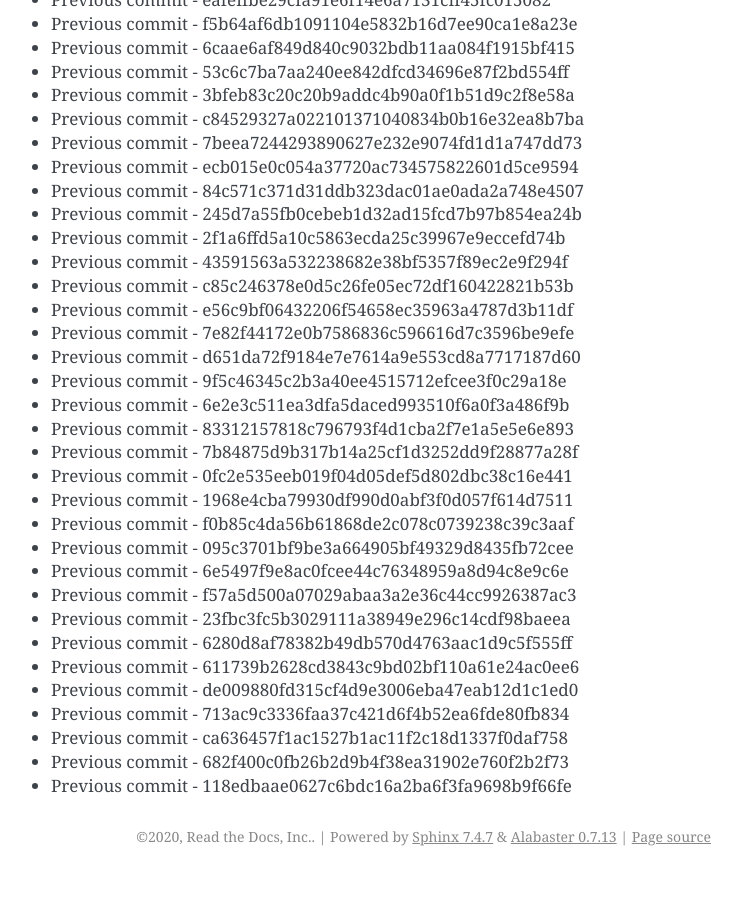
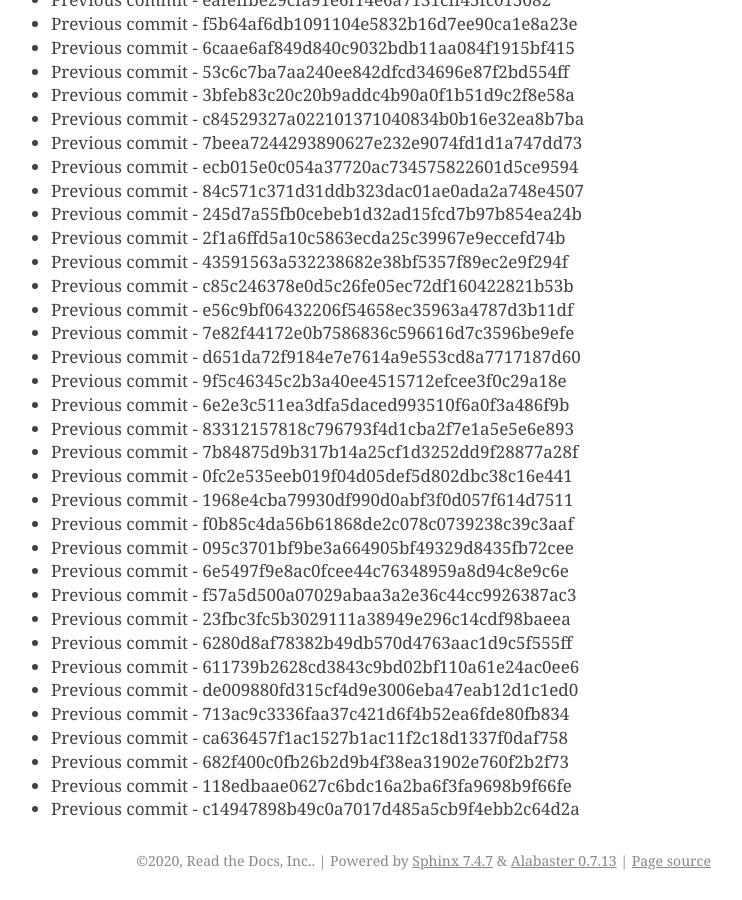
Before and after one commit to readthedocs/rtd-git-stresstest, a Sphinx documentation site: the page built from docs/updates.rst, in a window 1280 px wide and 900 px high, scrolled down 74378 px. Shown: the whole window, without its empty margins (399-1141 px from the left). Built offline with Sphinx 7.4.7, drawn with Linux system fonts in a browser that asks for light colours; before the commit the page ends 75254 px from its top, so only the background shows below that.

Commit message:
Generating commit from previous: c14947898b49c0a7017d485a5cb9f4ebb2c64d2a

```diff
--- a/docs/updates.rst
+++ b/docs/updates.rst
@@ -3157,3 +3157,4 @@ It can be tested for any performance characteristics.
 * Previous commit - ca636457f1ac1527b1ac11f2c18d1337f0daf758
 * Previous commit - 682f400c0fb26b2d9b4f38ea31902e760f2b2f73
 * Previous commit - 118edbaae0627c6bdc16a2ba6f3fa9698b9f66fe
+* Previous commit - c14947898b49c0a7017d485a5cb9f4ebb2c64d2a
```
